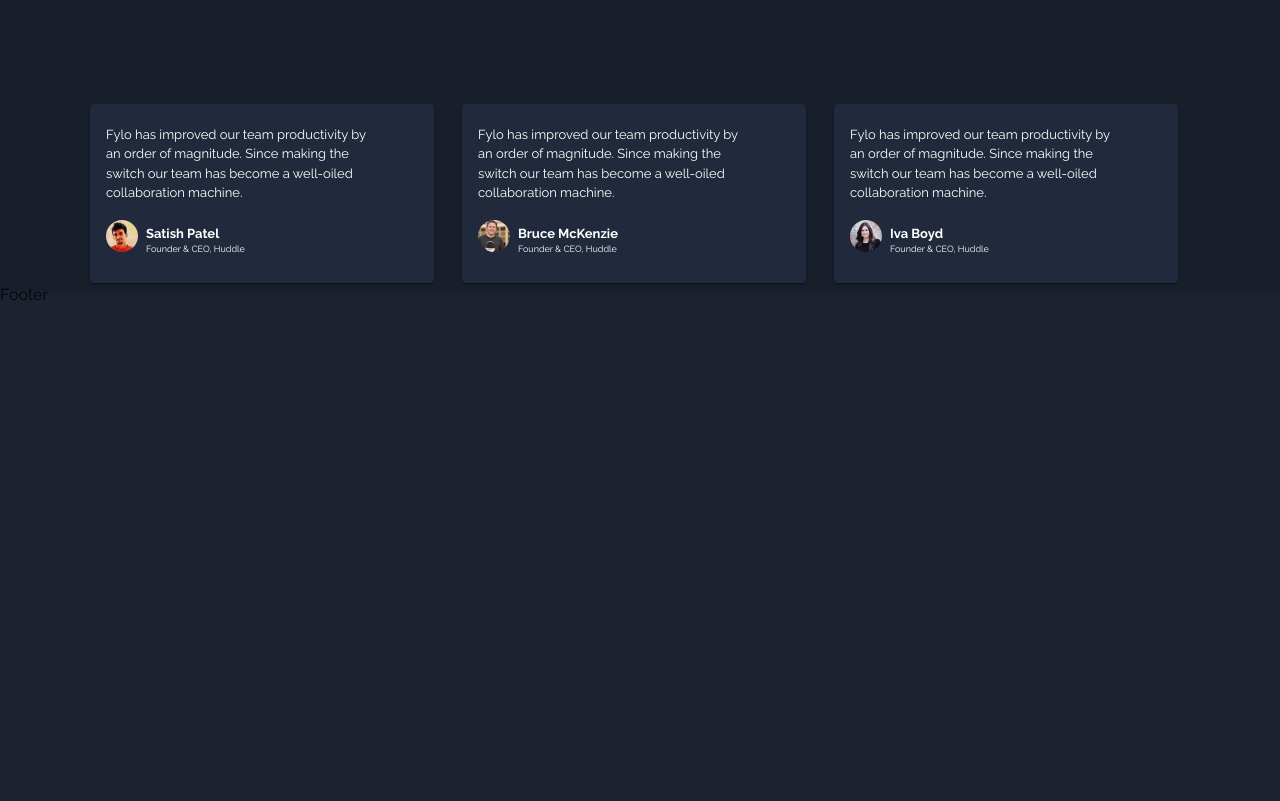
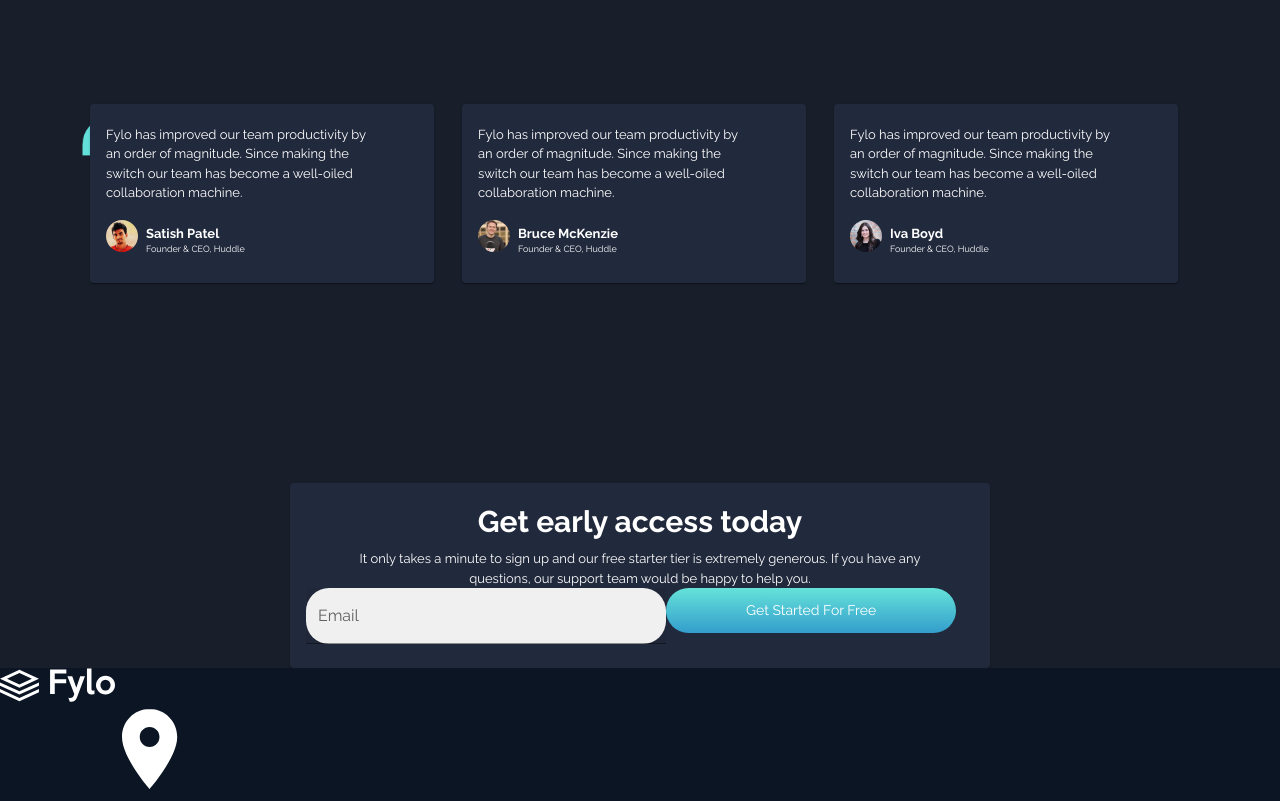
Before and after one commit to kenertj/fylo-dark-theme-landing, a React (Create React App) app: page / in a window 1280 px wide. Shown: the part 2180-2981 px from the top of the page. Before the commit the page ends 2487 px from the top, so only its background shows below. Built offline with nearby package versions, Linux system fonts and the light colour scheme.

Commit message:
getstarted section and footer boilerplate

```diff
--- a/src/App.js
+++ b/src/App.js
@@ -25,7 +25,11 @@
       <CssBaseline />
       <Navbar />
       <Home />
-      <Footer />
+      <Box sx={{
+        background: '#0c1524'
+      }}>
+        <Footer />
+      </Box>
     </ThemeProvider>
 
   );
--- a/src/components/Footer.js
+++ b/src/components/Footer.js
@@ -1,8 +1,50 @@
 import React from 'react'
+import Grid from '@mui/material/Unstable_Grid2';
+import { Box, Typography, Card, CardContent, TextField, Button } from '@mui/material';
+import Logo from '../assets/logo.svg';
+import IconLocation from '../assets/icon-location.svg';
+import IconPhone from '../assets/icon-phone.svg';
+import IconEmail from '../assets/icon-email.svg';
 
 const Footer = () => {
     return (
-        <div>Footer</div>
+        <Box>
+            <Box
+                component="img"
+                sx={{
+                    height: 34,
+                }}
+                alt="Logo"
+                src={Logo}
+            />
+            <Grid container spacing={3}>
+                <Grid item xs>
+                    <Box
+                        display="flex"
+                        justifyContent="center"
+                        alignItems="center"
+                        position="relative"
+                        minHeight="10vh"
+                        component="img"
+                        margin="auto"
+                        alt="Logo"
+                        src={IconLocation}
+
+                    />
+                </Grid>
+                <Grid item xs>
+
+                </Grid>
+                <Grid item xs>
+
+                </Grid>
+                <Grid item xs>
+
+
+                </Grid>
+
+            </Grid>
+        </Box>
     )
 }
 
--- /dev/null
+++ b/src/components/Getstarted.js
@@ -0,0 +1,50 @@
+import React from 'react'
+import Grid from '@mui/material/Unstable_Grid2';
+import { Box, Typography, Card, CardContent, TextField, Button } from '@mui/material';
+
+
+const Getstarted = () => {
+    return (
+        <Box sx={{
+            margin: '0 auto',
+            maxWidth: '700px'
+        }}>
+            <Grid>
+                <Grid xs={12}>
+                    <Card sx={{ maxWidth: '100vh', backgroundColor: '#21293c' }}>
+                        <CardContent>
+                            <Typography fontSize="30px" fontWeight="700" color="white" textAlign="center">Get early access today</Typography>
+                            <Typography fontSize="13px" fontWeight="200" color="white" mt="5px" textAlign="center">It only takes a minute to sign up and our free starter tier is extremely generous. If you have any <br /> questions, our support team would be happy to help you.</Typography>
+                            <TextField id="filled-basic" label="Email" variant="filled" sx={{
+                                backgroundColor: 'white',
+                                borderRadius: '23px',
+                                minWidth: '45vh',
+                                maxHeight: '7vh'
+                            }} />
+                            <Button sx={{
+                                position: "relative",
+                                color: 'white',
+                                borderRadius: '23px',
+                                padding: '10px 80px',
+                                textTransform: 'none',
+                                backgroundImage: 'linear-gradient(#65e2d9,#339ecc)',
+                                ':hover': {
+                                    backgroundColor: "#8cdae4",
+                                    backgroundImage: "none"
+                                },
+
+
+
+                            }}>Get Started For Free</Button>
+
+                        </CardContent>
+
+                    </Card>
+                </Grid>
+
+            </Grid>
+        </Box>
+    )
+}
+
+export default Getstarted
--- a/src/components/Testimonials.js
+++ b/src/components/Testimonials.js
@@ -1,9 +1,10 @@
 import React from 'react'
 import Grid from '@mui/material/Unstable_Grid2';
-import { Box, Typography, Link, Card, CardContent } from '@mui/material';
+import { Box, Typography, Card, CardContent } from '@mui/material';
 import Profile1 from '../assets/profile-1.jpg'
 import Profile2 from '../assets/profile-2.jpg'
 import Profile3 from '../assets/profile-3.jpg'
+import Quotes from '../assets/bg-quotes.png'
 
 const Testimonials = () => {
     return (
@@ -14,7 +15,20 @@
             <Grid container spacing={2}>
 
                 <Grid xs={4}>
-                    <Card sx={{ maxWidth: '43vh', backgroundColor: '#21293c' }}>
+                    <Box
+                        maxHeight="4vh"
+                        component="img"
+                        top="50%"
+                        alt="Logo"
+                        src={Quotes}
+                        position="absolute"
+                        mt="238vh"
+                        ml="-1vh"
+
+
+
+                    />
+                    <Card sx={{ maxWidth: '43vh', backgroundColor: '#21293c', mb: '25vh', position: 'relative' }}>
                         <CardContent>
                             <Typography fontSize="13px" fontWeight="200" color="white" mt="5px" textAlign="left">Fylo has improved our team productivity by <br /> an order of magnitude. Since making the <br /> switch our team has become a well-oiled <br /> collaboration machine.</Typography>
                             <Box sx={{
@@ -91,6 +105,7 @@
                 </Grid>
             </Grid>
         </Box>
+
     )
 }
 
--- a/src/pages/Home.js
+++ b/src/pages/Home.js
@@ -4,6 +4,7 @@
 import FeaturesSection from '../components/FeaturesSection'
 import HowItWorksSection from '../components/HowItWorksSection'
 import Testimonials from '../components/Testimonials'
+import Getstarted from '../components/Getstarted'
 
 const Home = () => {
     return (
@@ -32,6 +33,11 @@
             }}>
                 <Testimonials />
             </Box>
+            <Box sx={{
+                background: '#181e2a'
+            }}>
+                <Getstarted />
+            </Box>
 
         </Box>
     )
```
